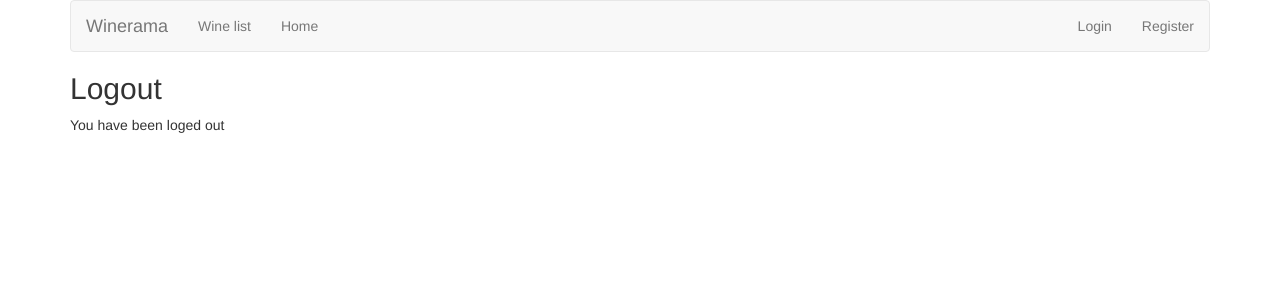
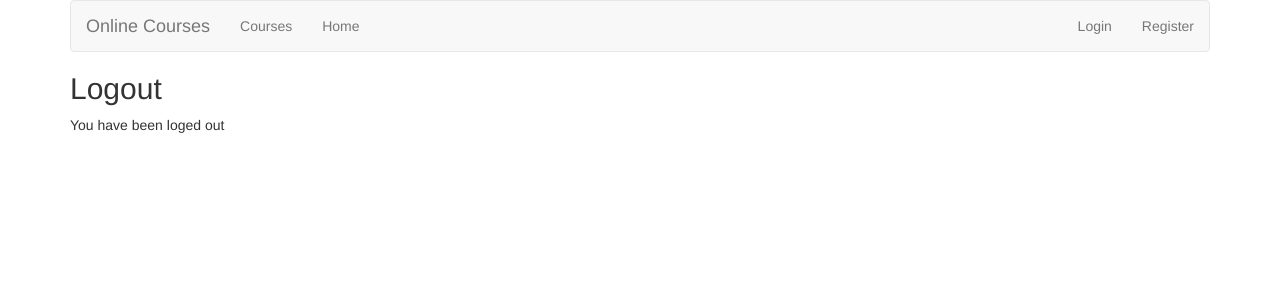
Before and after one commit to sakib142/python-project, a Django app: template winerama/templates/registration/logged_out.html in a window 1280 px wide. Shown: the top 300 px of the page. Run offline with Django 3.2, Linux system fonts and the light colour scheme; the template is opened without the code that fills it, so the values that code supplies are empty; some libraries are stand-ins or nearby versions.

Commit message:
Code Refactor

```diff
--- a/winerama/templates/base.html
+++ b/winerama/templates/base.html
@@ -7,17 +7,17 @@
 <div class="container">
     <nav class="navbar navbar-default">
         <div class="navbar-header">
-            <a class="navbar-brand" href="{% url 'reviews:review_list' %}">Winerama</a>
+            <a class="navbar-brand" href="{% url 'reviews:review_list' %}">Online Courses</a>
         </div>
         <div id="navbar" class="navbar-collapse collapse">
             <ul class="nav navbar-nav">
-                <li><a href="{% url 'reviews:wine_list' %}">Wine list</a></li>
+                <li><a href="{% url 'reviews:wine_list' %}">Courses</a></li>
                 <li><a href="{% url 'reviews:review_list' %}">Home</a></li>
             </ul>
             <ul class="nav navbar-nav navbar-right">
             {% if user.is_authenticated %}
                 <li><a href="{% url 'reviews:user_review_list' user.username %}">Hello {{ user.username }}</a></li>
-                <li><a href="{% url 'reviews:user_recommendation_list' %}">Wine suggestions</a></li>
+                <li><a href="{% url 'reviews:user_recommendation_list' %}">Course suggestions</a></li>
                 <li><a href="{% url 'auth:logout' %}">Logout</a></li>
                 {% else %}
                 <li><a href="{% url 'auth:login' %}">Login</a></li>
```
